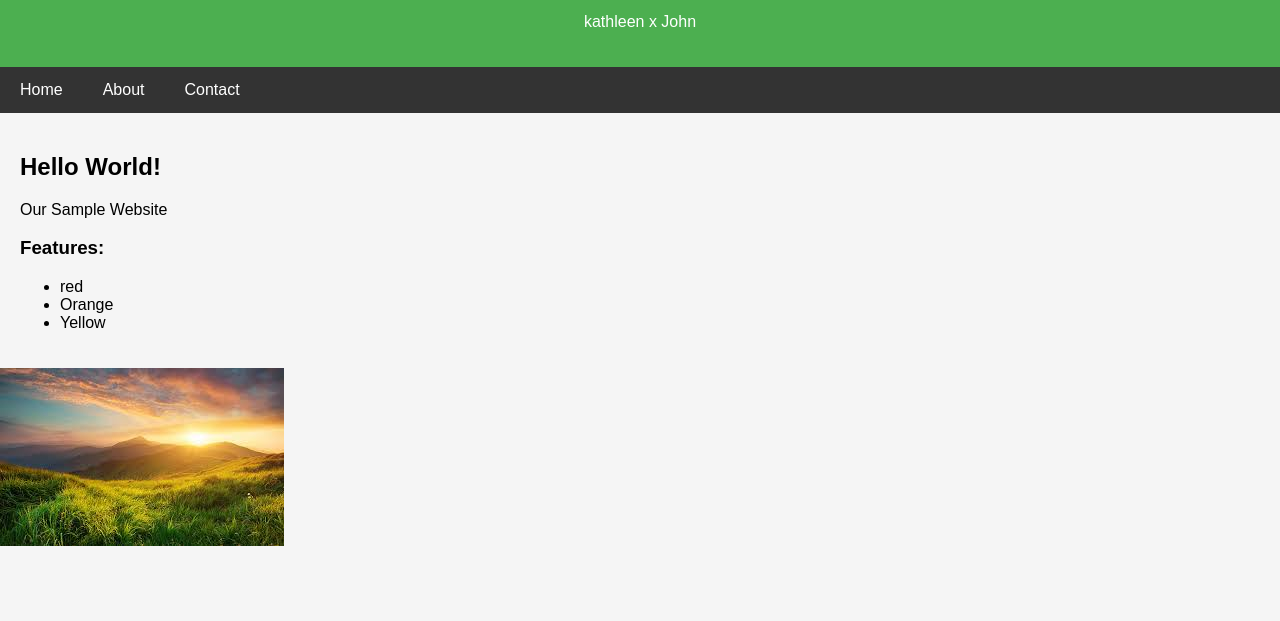
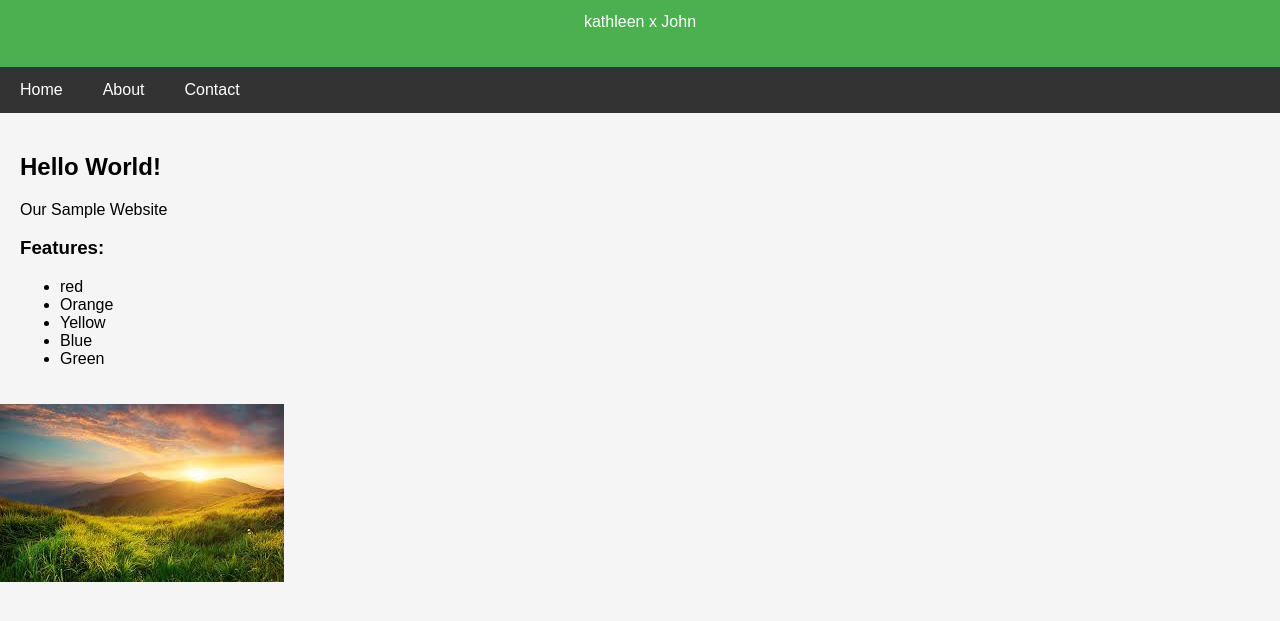
Before and after one commit to Jm-D-031/PELEC201-DORADO-IBARROLA-activity4, a plain HTML site: page INDEX.html in a window 1280 px wide. Shown: the part 121-742 px from the top of the page. Drawn offline with Linux system fonts and the light colour scheme.

Commit message:
Update INDEX.html

```diff
--- a/INDEX.html
+++ b/INDEX.html
@@ -73,6 +73,8 @@
             <li>red</li>
             <li>Orange</li>
             <li>Yellow</li>
+            <li>Blue</li>
+            <li>Green</li>
 
 
         </ul>
```
